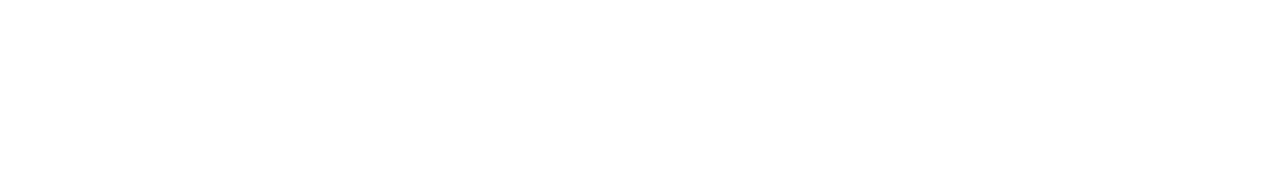
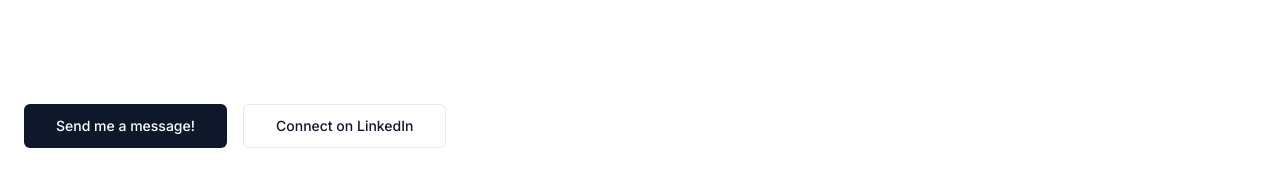
Before and after one commit to Davis86t/Portfolio-V2, a Next.js app: page / in a window 1280 px wide. Shown: the part 341-528 px from the top of the page. Built offline with nearby package versions, Linux system fonts and the light colour scheme.

Commit message:
add buttons, edit typewriter

```diff
--- a/components/ui/typewriter.tsx
+++ b/components/ui/typewriter.tsx
@@ -7,7 +7,7 @@
       <h1 className="max-w-[700px] text-lg text-slate-700 dark:text-slate-400 sm:text-xl">
         <Typewriter
           options={{
-            loop: true,
+            loop: false,
           }}
           onInit={(typewriter) => {
             typewriter
@@ -18,6 +18,9 @@
               .typeString("Developer")
               .pauseFor(500)
               .deleteChars(9)
+              .typeString("Leader")
+              .pauseFor(500)
+              .deleteChars(6)
               .typeString("Software Engineer.")
               .pauseFor(1500)
               .start()
--- a/pages/index.tsx
+++ b/pages/index.tsx
@@ -59,6 +59,26 @@
           </Link> */}
         </div>
       </section>
+      <section className="align-middle container grid items-center gap-6 pt-6 pb-8 md:py-10">
+      <div className="flex gap-4">
+      <Link
+            href={siteConfig.links.docs}
+            target="_blank"
+            rel="noreferrer"
+            className={buttonVariants({ size: "lg" })}
+          >
+            Send me a message!
+          </Link>
+                    <Link
+            target="_blank"
+            rel="noreferrer"
+            href={siteConfig.links.linkedin}
+            className={buttonVariants({ variant: "outline", size: "lg" })}
+          >
+            Connect on LinkedIn
+          </Link>
+          </div>
+      </section>
     </Layout>
   )
 }
```
